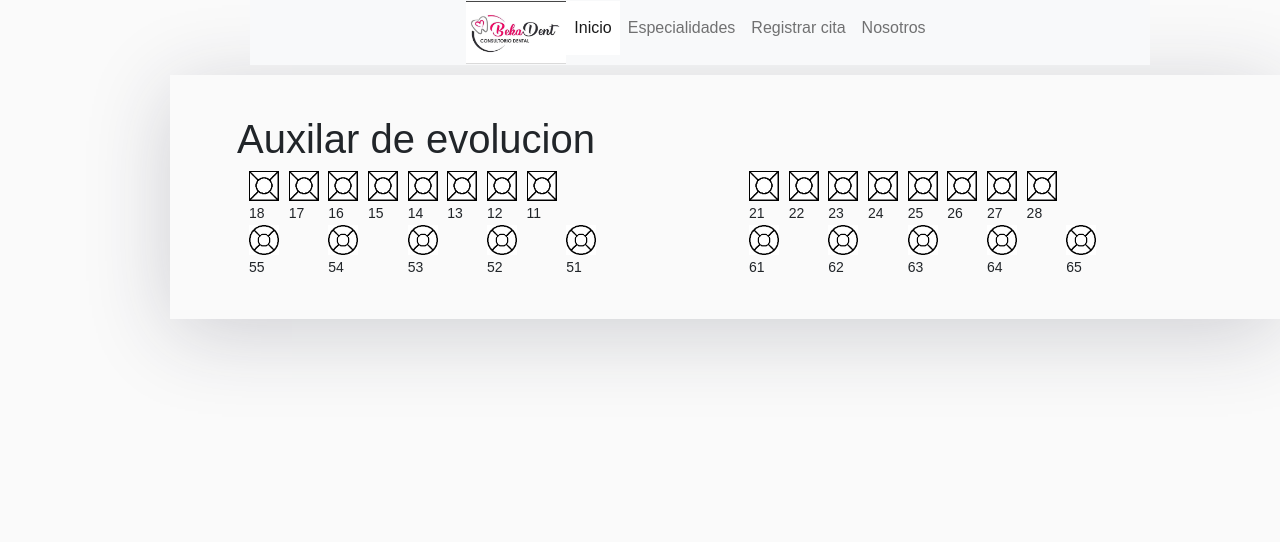
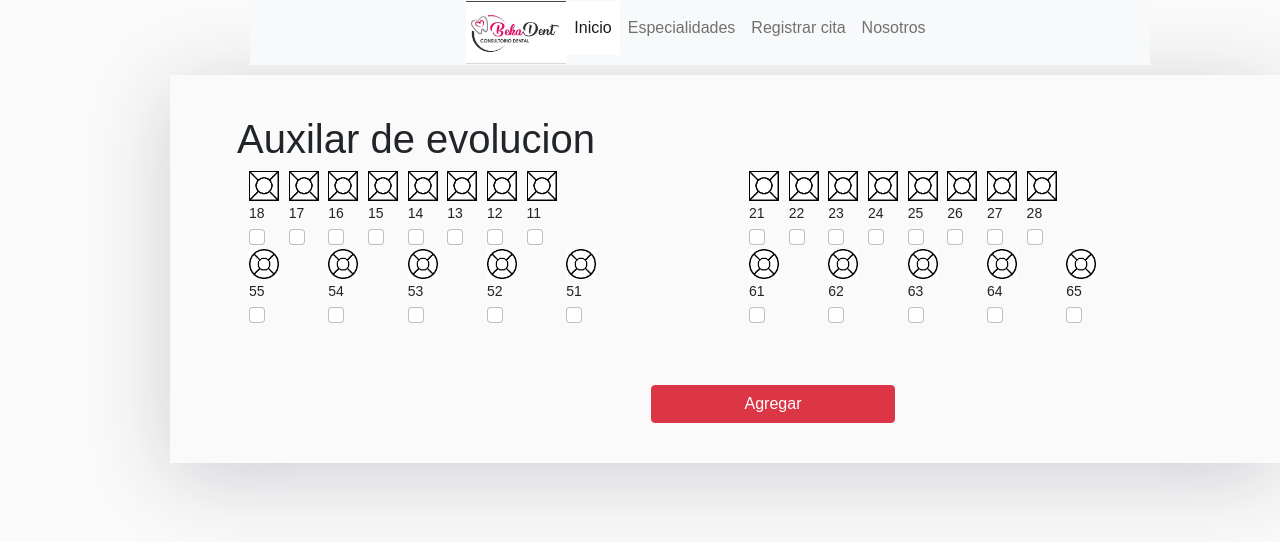
Before and after one commit to JeanAlarcon/Consultorio, a React (Create React App) app: page /Pacientes/auxiliar/1 in a window 1280 px wide. Shown: the top 542 px of the page. Built offline with nearby package versions, Linux system fonts and the light colour scheme; no server answers; a web font is replaced by a local one.

Commit message:
cambio en el responsive

```diff
--- a/src/Paginas/Nosotros.jsx
+++ b/src/Paginas/Nosotros.jsx
@@ -5,6 +5,7 @@ import {faMapMarkerAlt, faEnvelope, faPhoneAlt} from '@fortawesome/free-solid-sv
 function Nosotros(){
     return(
     <section id="contact" className="contact">
+         <div className="row col-lg-12">
         <div className="container">
 
             <div className="section-title">
@@ -48,6 +49,7 @@ function Nosotros(){
             </div>
 
         </div>
+        </div>
   </section>)
 }
 
--- a/src/Paginas/Pacientes/AuxiliarEvolucion.jsx
+++ b/src/Paginas/Pacientes/AuxiliarEvolucion.jsx
@@ -1,8 +1,83 @@
 import './pacientes.css'
 import logo1 from './../../assets/img/icono1.jpg'
 import logo2 from './../../assets/img/icono2.jpg'
+import React, { useEffect,useState } from "react";
+import { useParams } from "react-router";
+import {store} from './../../firebaseconfig'
+
 
 function AuxiliarEvolucion(){
+    const { id } = useParams()
+    const [d18,setd18] = useState(false)
+    const [d17,setd17] = useState(false)
+    const [d16,setd16] = useState(false)
+    const [d15,setd15] = useState(false)
+    const [d14,setd14] = useState(false)
+    const [d13,setd13] = useState(false)
+    const [d12,setd12] = useState(false)
+    const [d11,setd11] = useState(false)
+
+    const camd18 = () => {
+        setd18(!d18)
+    }
+
+    const camd17 = () => {
+        setd17(!d17)
+    }
+
+    const camd16 = () => {
+        setd16(!d16)
+    }
+
+    const camd15 = () => {
+        setd15(!d15)
+    }
+
+    const camd14 = () => {
+        setd14(!d14)
+    }
+
+    const camd13 = () => {
+        setd13(!d13)
+    }
+
+    const camd12 = () => {
+        setd12(!d12)
+    }
+
+    const camd11 = () => {
+        setd11(!d11)
+    }
+
+    const addAuxiliar = async (event) => {
+        event.preventDefault()
+
+        const Auxiliar = {
+            d18: d18,
+            d17: d17,
+            d16: d16,
+            d15: d15,
+            d14: d14,
+            d13: d13,
+            d12: d12,
+            d11: d11,
+        }
+
+
+
+        try {
+            await store.collection('pacientes').doc(id).collection('Auxiliar').add(Auxiliar);
+            const { docs } = await store.collection('pacientes').doc(id).collection('Auxiliar').get()
+            //const data = docs.map(item =>({id:item.id, ...item.data()}));
+            //setTratamientos(data)
+            //console.log('tratamiento agregado',data.data)
+
+        } catch (error) {
+            console.log(error)
+        }
+    }
+
+
     return(<div className="containerAuxiliar row col-md-12 mx-auto">
     <h1>Auxilar de evolucion</h1>
 
@@ -11,55 +86,67 @@ function AuxiliarEvolucion(){
         <div className="col-md-1">
             <img src={logo1} alt="" width="30px" height="30px"/>
             <p>18</p>
+            <input class="form-check-input" type="checkbox" checked={d18} onChange={camd18} />
         </div>
         <div className="col-md-1">
             <img src={logo1} alt="" width="30px" height="30px"/>
             <p>17</p>
+            <input class="form-check-input" type="checkbox" checked={d17} onChange={camd17} />
         </div>
         <div className="col-md-1">
             <img src={logo1} alt="" width="30px" height="30px"/>
             <p>16</p>
+            <input class="form-check-input" type="checkbox" checked={d16} onChange={camd16} />
         </div>
         <div className="col-md-1">
             <img src={logo1} alt="" width="30px" height="30px"/>
             <p>15</p>
+            <input class="form-check-input" type="checkbox" checked={d14} onChange={camd15} />
         </div>
         <div className="col-md-1">
             <img src={logo1} alt="" width="30px" height="30px"/>
             <p>14</p>
+            <input class="form-check-input" type="checkbox" checked={d14} onChange={camd14} />
         </div>
         <div className="col-md-1">
             <img src={logo1} alt="" width="30px" height="30px"/>
             <p>13</p>
+            <input class="form-check-input" type="checkbox" checked={d13} onChange={camd13} />
         </div>
         <div className="col-md-1">
             <img src={logo1} alt="" width="30px" height="30px"/>
             <p>12</p>
+            <input class="form-check-input" type="checkbox" checked={d12} onChange={camd12} />
         </div>
         <div className="col-md-4">
             <img src={logo1} alt="" width="30px" height="30px"/>
             <p>11</p>
+            <input class="form-check-input" type="checkbox" checked={d11} onChange={camd11} />
         </div>
         <div className="col-md-2">
             <img src={logo2} alt="" width="30px" height="30px"/>
             <p>55</p>
+            <input class="form-check-input" type="checkbox" value="" id="flexCheckDefault"/>
         </div>
         <div className="col-md-2">
             <img src={logo2} alt="" width="30px" height="30px"/>
             <p>54</p>
+            <input class="form-check-input" type="checkbox" value="" id="flexCheckDefault"/>
         </div>
         <div className="col-md-2">
             <img src={logo2} alt="" width="30px" height="30px"/>
             <p>53</p>
+            <input class="form-check-input" type="checkbox" value="" id="flexCheckDefault"/>
         </div>
         <div className="col-md-2">
             <img src={logo2} alt="" width="30px" height="30px"/>
             <p>52</p>
+            <input class="form-check-input" type="checkbox" value="" id="flexCheckDefault"/>
         </div>
         <div className="col-md-2">
             <img src={logo2} alt="" width="30px" height="30px"/>
             <p>51</p>
-
+            <input class="form-check-input" type="checkbox" value="" id="flexCheckDefault"/>
         </div>
     </div>
 
@@ -69,55 +156,75 @@ function AuxiliarEvolucion(){
         <div className="col-md-1">
             <img src={logo1} alt="" width="30px" height="30px"/>
             <p>21</p>
+            <input class="form-check-input" type="checkbox" value="" id="flexCheckDefault"/>
         </div>
         <div className="col-md-1">
             <img src={logo1} alt="" width="30px" height="30px"/>
             <p>22</p>
+            <input class="form-check-input" type="checkbox" value="" id="flexCheckDefault"/>
         </div>
         <div className="col-md-1">
             <img src={logo1} alt="" width="30px" height="30px"/>
             <p>23</p>
+            <input class="form-check-input" type="checkbox" value="" id="flexCheckDefault"/>
         </div>
         <div className="col-md-1">
             <img src={logo1} alt="" width="30px" height="30px"/>
             <p>24</p>
+            <input class="form-check-input" type="checkbox" value="" id="flexCheckDefault"/>
         </div>
         <div className="col-md-1">
             <img src={logo1} alt="" width="30px" height="30px"/>
             <p>25</p>
+            <input class="form-check-input" type="checkbox" value="" id="flexCheckDefault"/>
         </div>
         <div className="col-md-1">
             <img src={logo1} alt="" width="30px" height="30px"/>
             <p>26</p>
+            <input class="form-check-input" type="checkbox" value="" id="flexCheckDefault"/>
         </div>
         <div className="col-md-1">
             <img src={logo1} alt="" width="30px" height="30px"/>
             <p>27</p>
+            <input class="form-check-input" type="checkbox" value="" id="flexCheckDefault"/>
         </div>
         <div className="col-md-4">
             <img src={logo1} alt="" width="30px" height="30px"/>
             <p>28</p>
+            <input class="form-check-input" type="checkbox" value="" id="flexCheckDefault"/>
         </div>
         <div className="col-md-2">
             <img src={logo2} alt="" width="30px" height="30px"/>
             <p>61</p>
+            <input class="form-check-input" type="checkbox" value="" id="flexCheckDefault"/>
         </div>
         <div className="col-md-2">
             <img src={logo2} alt="" width="30px" height="30px"/>
             <p>62</p>
+            <input class="form-check-input" type="checkbox" value="" id="flexCheckDefault"/>
         </div>
         <div className="col-md-2">
             <img src={logo2} alt="" width="30px" height="30px"/>
             <p>63</p>
+            <input class="form-check-input" type="checkbox" value="" id="flexCheckDefault"/>
         </div>
         <div className="col-md-2">
             <img src={logo2} alt="" width="30px" height="30px"/>
             <p>64</p>
+            <input class="form-check-input" type="checkbox" value="" id="flexCheckDefault"/>
         </div>
         <div className="col-md-2">
             <img src={logo2} alt="" width="30px" height="30px"/>
             <p>65</p>
+            <input class="form-check-input" type="checkbox" value="" id="flexCheckDefault"/>
         </div>
+    </div>
+
+    <div class="d-flex justify-content-center align-items-end">
+        <div class="p-5"/>
+
+        <input type="submit" className="btn btn-danger col-md-3" value="Agregar" />
+
     </div>
 
 </div>)
--- a/src/Paginas/Pagina.css
+++ b/src/Paginas/Pagina.css
@@ -1,5 +1,5 @@
 main{
-    max-width: 800px;
+    /*max-width: 800px;*/
     width: 90%;
     margin: auto;
     padding: 20px 60px;
@@ -30,9 +30,9 @@ main{
     width: 100%;
     height: 80vh;
     background-color: aquamarine;
-    /*background: url("../assets/img/Dentista.jpg") top center;
+    background: url("../assets/img/Dentista.jpg") top center;
         background-attachment: scroll;
-        background-size: auto;*/
+        background-size: auto;
     background-size: cover;
     position: relative;
 }
@@ -65,3 +65,16 @@ p {
 .containerPacientes{
     padding-left: 80px;
 }
+
+.Encabezadoprincipal{
+    font-style: normal;
+    color: #db1ae8;
+    font-family: Quicksand;
+}
+
+.EncabezadoprincipalSub{
+    font-style: normal;
+    font-family: Quicksand;
+    font-size: 28px;
+    font-weight: 700;
+}
--- a/src/Paginas/Tratamientos.jsx
+++ b/src/Paginas/Tratamientos.jsx
@@ -81,6 +81,10 @@ return(
           </div>
         </div>
 
+        <div className="col-lg-12">
+          <br></br>
+        </div>
+
         <div className="col-md-6 col-lg-4 d-flex align-items-stretch mb-5 mb-lg-0">
           <div className="icon-box" data-aos="fade-up" data-aos-delay="400">
             <div className="icon"><FontAwesomeIcon icon={faUser}  /></div>
```
Also changed, not shown: src/Paginas/Inicio.js (+25 -14 lines), 1 other file (tests, documents, lock files or other folders).
